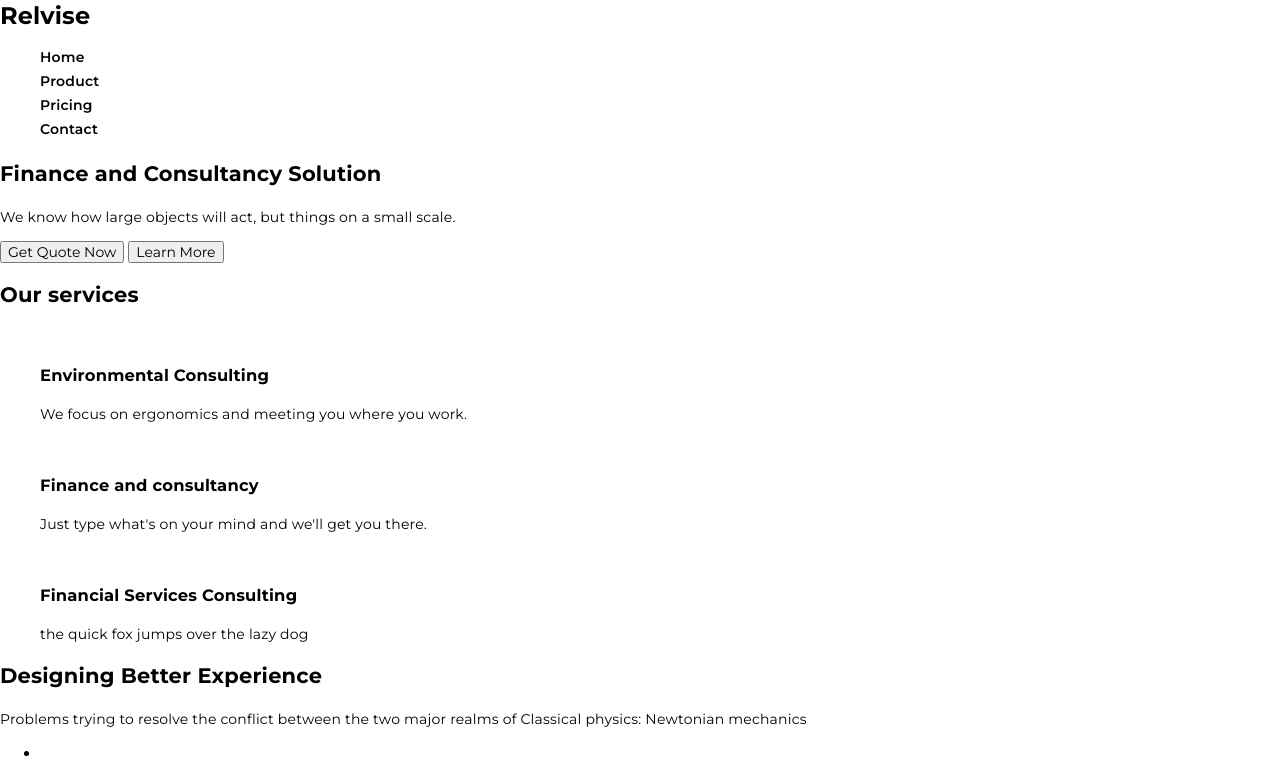
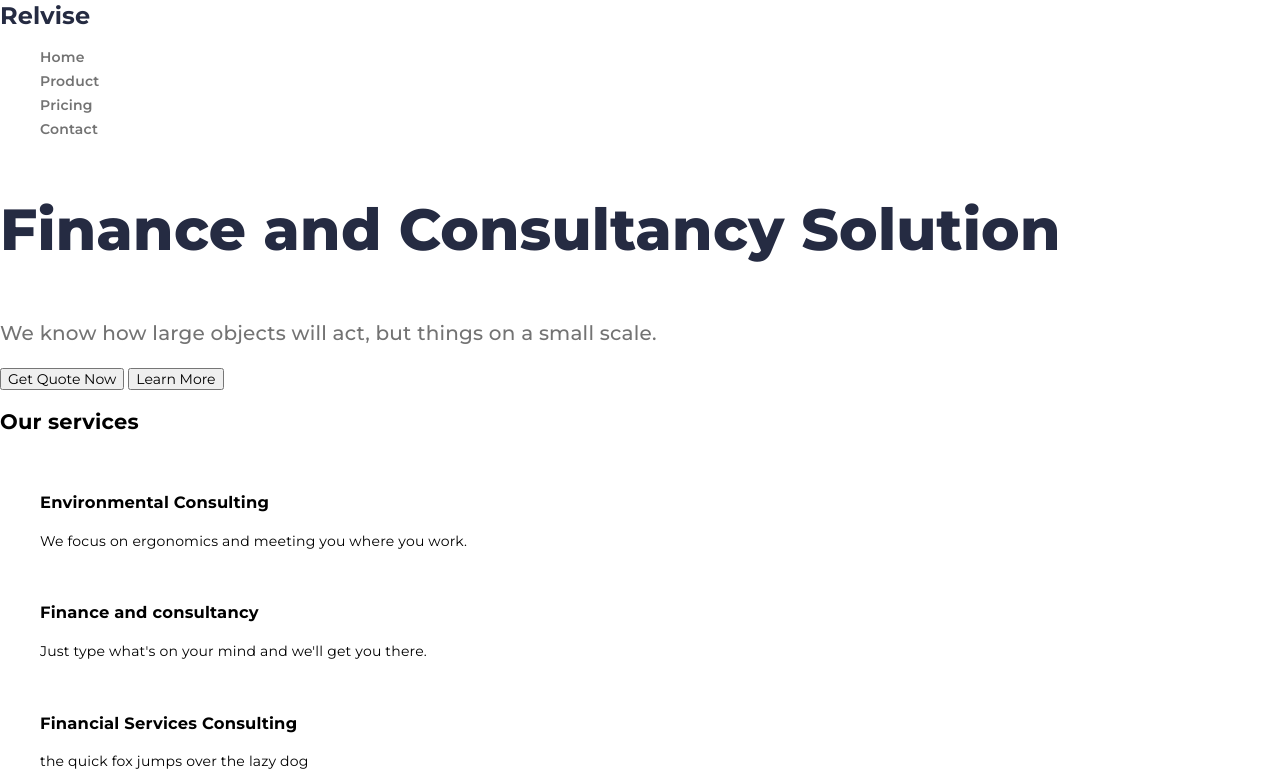
Before and after one commit to AnnaBieliavtseva/for_portfolio_1, a plain HTML site: page index.html in a window 1280 px wide. Shown: the top 776 px of the page. Drawn offline with nearby package versions, Linux system fonts and the light colour scheme.

Commit message:
add styles for header

```diff
--- a/css/style.css
+++ b/css/style.css
@@ -1,10 +1,11 @@
 
 :root {
-    --main-text-color: 252B42;
-    --second-text-color:737373;
-    --light-text-color:FFFFFF;
-    --accent-color:FF7B47;
-    --dark-accent-color:0D5C63;
+    --main-text-color: #252B42;
+    --second-text-color:#737373;
+    --light-text-color:#FFFFFF;
+    --accent-color:#FF7B47;
+    --dark-accent-color:#0D5C63;
+    --hover-color: #2A7CC7;
 
 }
 
@@ -23,7 +24,7 @@ body {
     text-decoration: none;
 }
 
-/* Header */
+/* ------------------------------------------Header --------------------------------------------*/
 
 .logo {
     color: var(--main-text-color);
@@ -33,12 +34,32 @@ body {
     line-height: 1.33;
 }
 
-.site-nav-item {
-
+.site-nav-link {
+    color: var(--second-text-color);
     font-weight: 600;
     line-height: 1.71;
 }
 
-.site-nav-link {
+.site-nav-link:hover,
+.site-nav-link:focus {
+    color: var(--hover-color);
+}
+
+
+
+/* ------------------------------------------Hero --------------------------------------------*/
+
+.hero-title {
+    color: var(--main-text-color);
+    font-weight: 800;
+    font-size: 58px;
+    line-height: 1.38;
+}
+.hero-text {
     color: var(--second-text-color);
+    font-weight: 500;
+    font-size: 20px;
+    line-height: 1.5;
 }
+.hero-modal-btn {
+}
```
